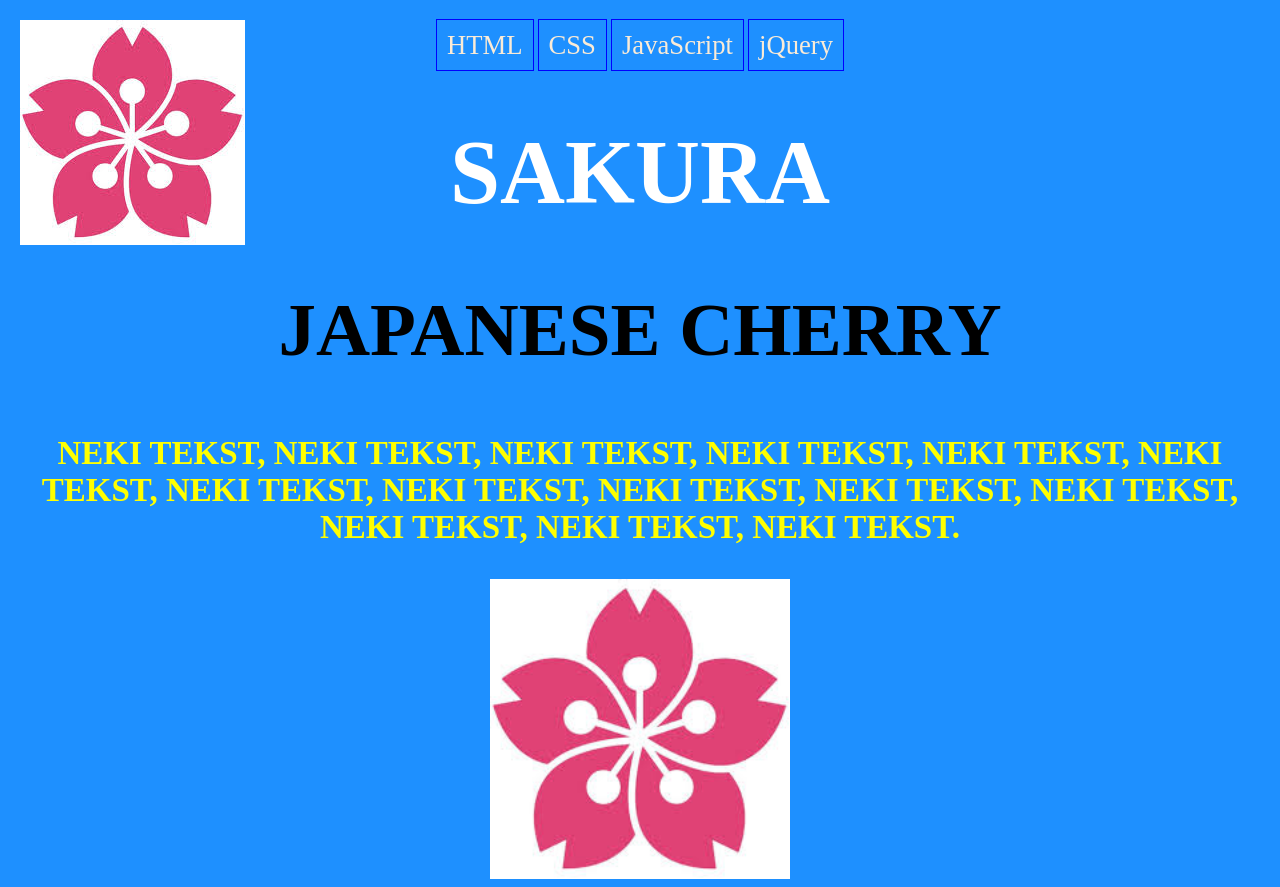
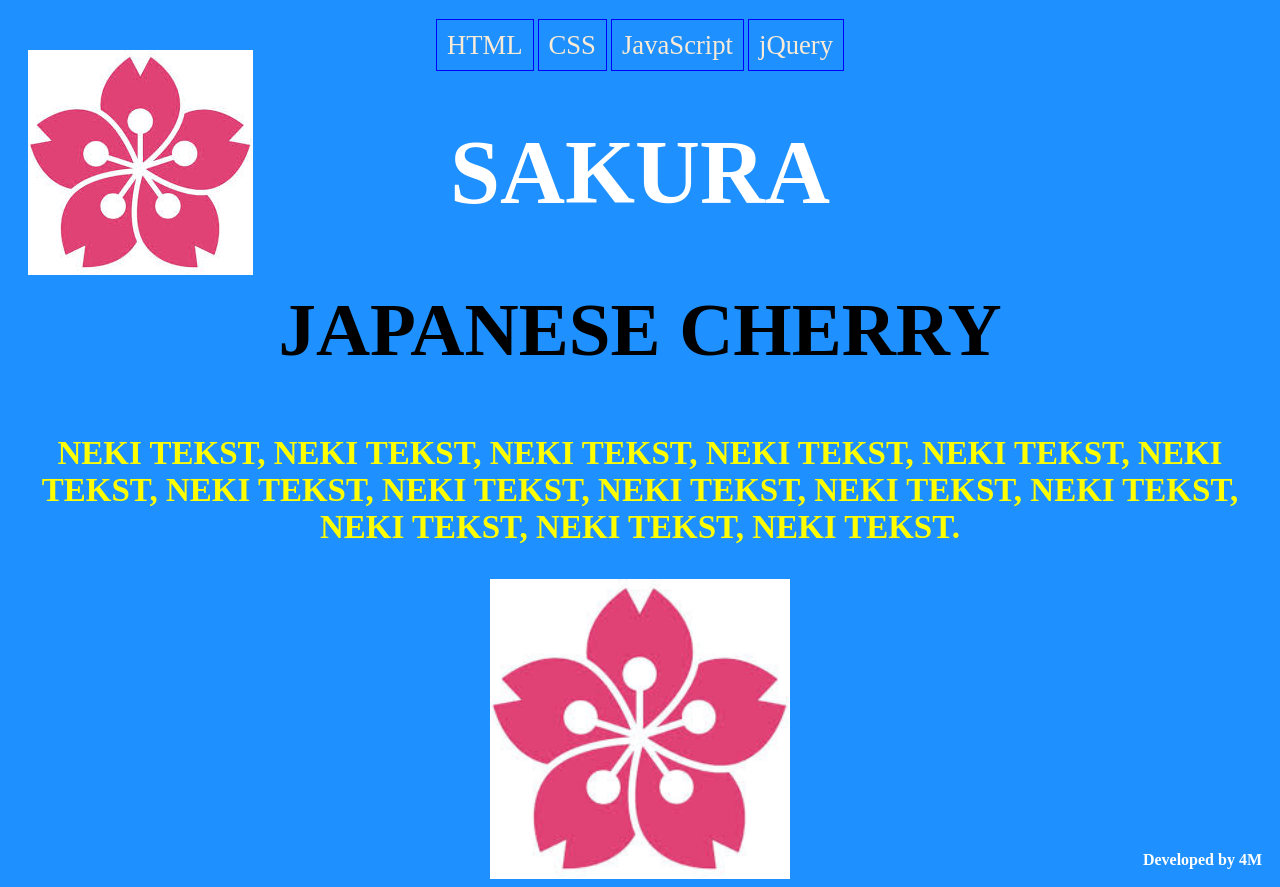
Before and after one commit to dimitrije888/gitVezba, a plain HTML site: page index.html in a window 1280 px wide. Drawn offline with Linux system fonts and the light colour scheme.

Commit message:
footerMS

```diff
--- a/css/style.css
+++ b/css/style.css
@@ -1,6 +1,7 @@
  body{
  	background: dodgerblue;
- 	text-align:center;
+	text-align:center;
+	position: relative;
  }
 
  h1{
@@ -43,3 +44,10 @@ a{
 	left:10px;
 	top:10px;
 }
+.footer{
+	position: absolute;
+	bottom: 10px;
+	right: 10px;
+	color: white;
+	font-weight: bold;
+}
--- a/index.html
+++ b/index.html
@@ -25,6 +25,7 @@
   	<p>
   		NEKI TEKST, NEKI TEKST, NEKI TEKST, NEKI TEKST, NEKI TEKST, NEKI TEKST, NEKI TEKST, NEKI TEKST, NEKI TEKST, NEKI TEKST, NEKI TEKST, NEKI TEKST, NEKI TEKST, NEKI TEKST.
   	</p>
-  	<img src="img/slika1.jpeg" width="300px"/>
+	<img src="img/slika1.jpeg" width="300px"/>
+	<div class="footer">Developed by 4M</div>
   </body>
 </html>
```
